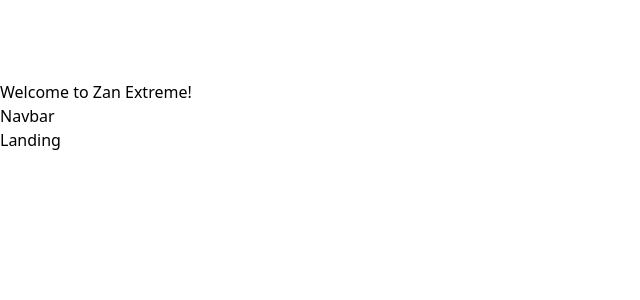
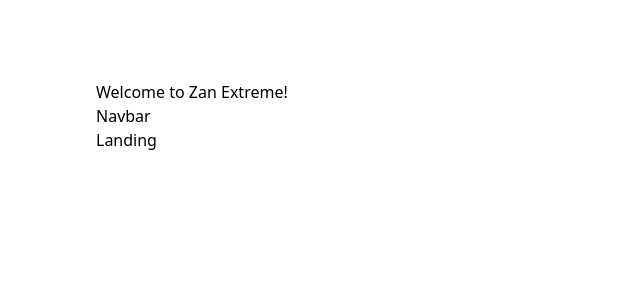
Before and after one commit to asnganje/zan-extreme-app, a React (Vite) app: page / in a window 1280 px wide. Shown: the top 300 px of the page, without its empty margins (0-640 px from the left). Built offline with nearby package versions, Linux system fonts and the light colour scheme.

Commit message:
Add custom class

```diff
--- a/src/index.css
+++ b/src/index.css
@@ -7,3 +7,9 @@
     --radius: 0.5rem
   }
 }
+
+@layer components {
+  .align-element {
+    @apply mx-auto max-w-6xl px-8;
+  }
+}
```
